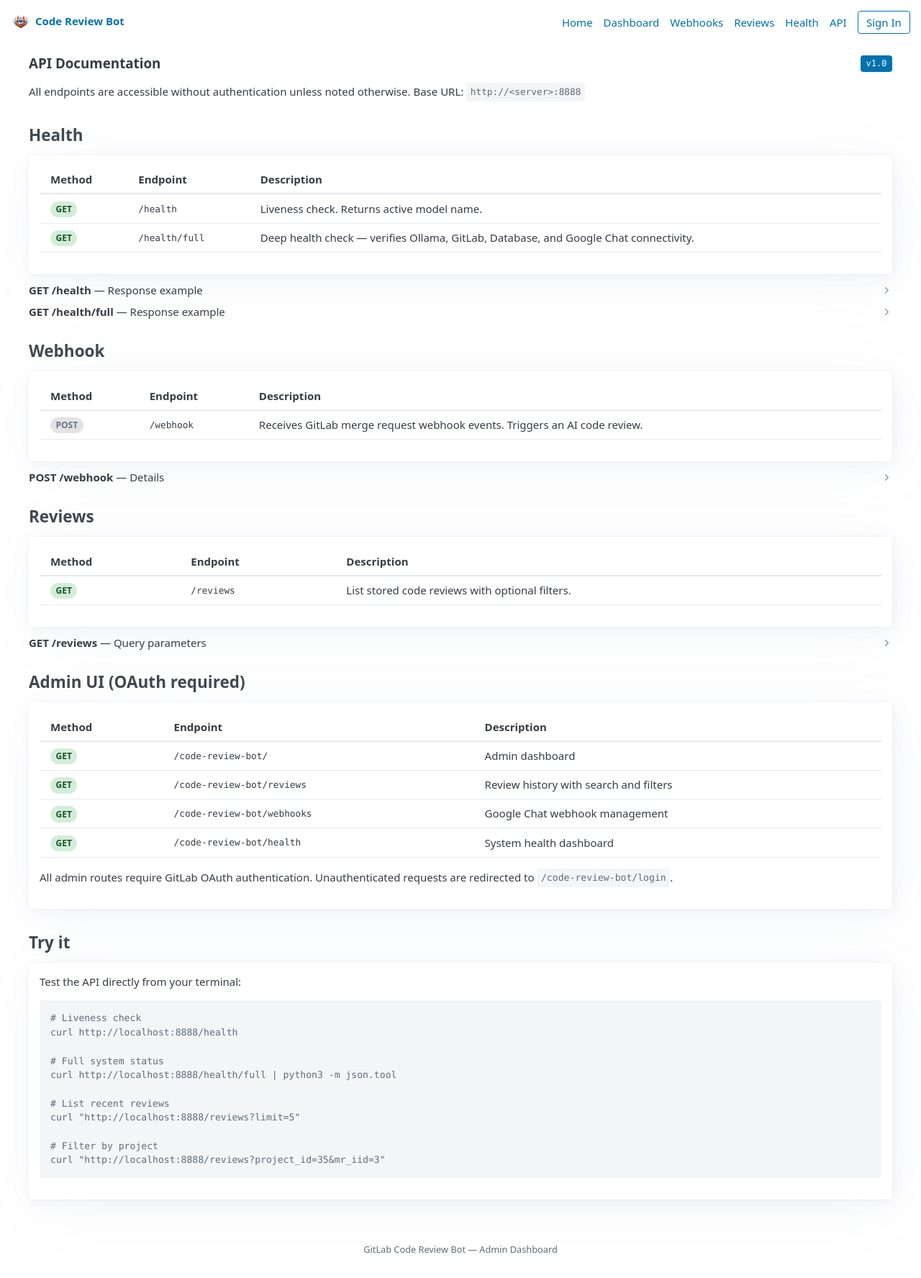
After one commit to xsugra/gitlab-code-reviews, a FastAPI app: template app/templates/api_docs.html in a window 1280 px wide. The commit adds this page. Shown: the whole page at 72% size. Run offline with FastAPI, Linux system fonts and the light colour scheme; the template is opened without the code that fills it, so the values that code supplies are empty; parts of the project's set-up code (start-up, migrations or seed data) failed here and were passed over.

Commit message:
feat: add API documentation page and refactor templates to use shared base
- Add /api-docs route with interactive API documentation
- Refactor home.html and login.html to extend base.html
- Consolidate all styles into main.css (remove inline <style> blocks)
- Remove obsolete home.css
- Add API link to navigation
- Add favicon to base template
- Conditionally show Sign In / user info in nav based on session

Co-Authored-By: Claude Opus 4.6 <noreply@anthropic.com>

```diff
--- a/app/main.py
+++ b/app/main.py
@@ -49,6 +49,11 @@ app.include_router(admin_router)
 @app.get("/", response_class=HTMLResponse)
 async def homepage(request: Request):
     return templates.TemplateResponse("home.html", {"request": request, "session": None})
+
+
+@app.get("/api-docs", response_class=HTMLResponse)
+async def api_docs(request: Request):
+    return templates.TemplateResponse("api_docs.html", {"request": request, "session": None})
 
 
 @app.get("/health")
--- a/app/static/main.css
+++ b/app/static/main.css
@@ -245,8 +245,9 @@ nav .brand {
 }
 
 .model-tag {
+    color: white;
     display: inline-block;
-    background: var(--pico-secondary-background);
+    background: var(--pico-primary-background);
     padding: 0.15rem 0.5rem;
     border-radius: 4px;
     font-family: var(--pico-font-family-monospace);
@@ -274,8 +275,12 @@ nav .brand {
 }
 
 @keyframes spin {
-    from { transform: rotate(0deg); }
-    to { transform: rotate(360deg); }
+    from {
+        transform: rotate(0deg);
+    }
+    to {
+        transform: rotate(360deg);
+    }
 }
 
 .actions-row {
--- /dev/null
+++ b/app/templates/api_docs.html
@@ -0,0 +1,246 @@
+{% extends "base.html" %}
+{% block title %}API Documentation • Code Review Bot{% endblock %}
+{% block content %}
+<div class="section-header">
+    <h2>API Documentation</h2>
+    <span class="model-tag">v1.0</span>
+</div>
+
+<p>All endpoints are accessible without authentication unless noted otherwise. Base URL: <code class="mono">http://&lt;server&gt;:8888</code></p>
+
+<h3>Health</h3>
+<article>
+    <table>
+        <thead>
+            <tr>
+                <th>Method</th>
+                <th>Endpoint</th>
+                <th>Description</th>
+            </tr>
+        </thead>
+        <tbody>
+            <tr>
+                <td><span class="badge badge-enabled">GET</span></td>
+                <td class="mono">/health</td>
+                <td>Liveness check. Returns active model name.</td>
+            </tr>
+            <tr>
+                <td><span class="badge badge-enabled">GET</span></td>
+                <td class="mono">/health/full</td>
+                <td>Deep health check — verifies Ollama, GitLab, Database, and Google Chat connectivity.</td>
+            </tr>
+        </tbody>
+    </table>
+</article>
+
+<details>
+    <summary><strong>GET /health</strong> — Response example</summary>
+    <pre><code>{
+  "ok": true,
+  "model": "qwen2.5-coder:14b"
+}</code></pre>
+</details>
+
+<details>
+    <summary><strong>GET /health/full</strong> — Response example</summary>
+    <pre><code>{
+  "model": "qwen2.5-coder:14b",
+  "ollama": {
+    "status": "ok",
+    "url": "http://host.docker.internal:11434",
+    "models_available": ["qwen2.5-coder:14b"],
+    "target_model_loaded": true
+  },
+  "gitlab": {
+    "status": "ok",
+    "url": "http://192.168.1.10:8088",
+    "version": {"version": "17.4.0", "revision": "abc123"}
+  },
+  "db": {
+    "status": "ok",
+    "path": "/data/reviews.db",
+    "total_reviews_sampled": 1
+  },
+  "google_chat": {
+    "status": "configured",
+    "webhooks_total": 2,
+    "webhooks_active": 1
+  },
+  "healthy": true
+}</code></pre>
+</details>
+
+<h3>Webhook</h3>
+<article>
+    <table>
+        <thead>
+            <tr>
+                <th>Method</th>
+                <th>Endpoint</th>
+                <th>Description</th>
+            </tr>
+        </thead>
+        <tbody>
+            <tr>
+                <td><span class="badge badge-disabled">POST</span></td>
+                <td class="mono">/webhook</td>
+                <td>Receives GitLab merge request webhook events. Triggers an AI code review.</td>
+            </tr>
+        </tbody>
+    </table>
+</article>
+
+<details>
+    <summary><strong>POST /webhook</strong> — Details</summary>
+    <h4>Headers</h4>
+    <table>
+        <thead>
+            <tr>
+                <th>Header</th>
+                <th>Required</th>
+                <th>Description</th>
+            </tr>
+        </thead>
+        <tbody>
+            <tr>
+                <td class="mono">X-Gitlab-Token</td>
+                <td>If <code>GITLAB_WEBHOOK_SECRET</code> is set</td>
+                <td>Must match the configured webhook secret</td>
+            </tr>
+            <tr>
+                <td class="mono">X-Gitlab-Event</td>
+                <td>No</td>
+                <td>Event type (logged for debugging)</td>
+            </tr>
+        </tbody>
+    </table>
+    <h4>Accepted events</h4>
+    <ul>
+        <li><code>object_kind: "merge_request"</code> with action <code>open</code>, <code>reopen</code>, or <code>update</code> (with new commits)</li>
+    </ul>
+    <h4>Response</h4>
+    <pre><code>{"queued": true, "project_id": 35, "mr_iid": 12}</code></pre>
+    <p>The review runs asynchronously in the background. Results are posted directly to the MR as a comment.</p>
+</details>
+
+<h3>Reviews</h3>
+<article>
+    <table>
+        <thead>
+            <tr>
+                <th>Method</th>
+                <th>Endpoint</th>
+                <th>Description</th>
+            </tr>
+        </thead>
+        <tbody>
+            <tr>
+                <td><span class="badge badge-enabled">GET</span></td>
+                <td class="mono">/reviews</td>
+                <td>List stored code reviews with optional filters.</td>
+            </tr>
+        </tbody>
+    </table>
+</article>
+
+<details>
+    <summary><strong>GET /reviews</strong> — Query parameters</summary>
+    <table>
+        <thead>
+            <tr>
+                <th>Parameter</th>
+                <th>Type</th>
+                <th>Default</th>
+                <th>Description</th>
+            </tr>
+        </thead>
+        <tbody>
+            <tr>
+                <td class="mono">project_id</td>
+                <td>int</td>
+                <td>—</td>
+                <td>Filter by GitLab project ID</td>
+            </tr>
+            <tr>
+                <td class="mono">mr_iid</td>
+                <td>int</td>
+                <td>—</td>
+                <td>Filter by merge request IID</td>
+            </tr>
+            <tr>
+                <td class="mono">limit</td>
+                <td>int</td>
+                <td>50</td>
+                <td>Max results (max 200)</td>
+            </tr>
+        </tbody>
+    </table>
+    <h4>Response example</h4>
+    <pre><code>[
+  {
+    "id": 1,
+    "project_id": 35,
+    "project_name": "web/code-reviews",
+    "mr_iid": 3,
+    "mr_title": "feat: add user auth",
+    "mr_url": "http://gitlab.local/web/code-reviews/-/merge_requests/3",
+    "model": "qwen2.5-coder:14b",
+    "chunks_count": 2,
+    "review_text": "## Summary\n...",
+    "created_at": "2025-05-16T14:30:00"
+  }
+]</code></pre>
+</details>
+
+<h3>Admin UI (OAuth required)</h3>
+<article>
+    <table>
+        <thead>
+            <tr>
+                <th>Method</th>
+                <th>Endpoint</th>
+                <th>Description</th>
+            </tr>
+        </thead>
+        <tbody>
+            <tr>
+                <td><span class="badge badge-enabled">GET</span></td>
+                <td class="mono">/code-review-bot/</td>
+                <td>Admin dashboard</td>
+            </tr>
+            <tr>
+                <td><span class="badge badge-enabled">GET</span></td>
+                <td class="mono">/code-review-bot/reviews</td>
+                <td>Review history with search and filters</td>
+            </tr>
+            <tr>
+                <td><span class="badge badge-enabled">GET</span></td>
+                <td class="mono">/code-review-bot/webhooks</td>
+                <td>Google Chat webhook management</td>
+            </tr>
+            <tr>
+                <td><span class="badge badge-enabled">GET</span></td>
+                <td class="mono">/code-review-bot/health</td>
+                <td>System health dashboard</td>
+            </tr>
+        </tbody>
+    </table>
+    <p>All admin routes require GitLab OAuth authentication. Unauthenticated requests are redirected to <code>/code-review-bot/login</code>.</p>
+</article>
+
+<h3>Try it</h3>
+<article>
+    <p>Test the API directly from your terminal:</p>
+    <pre><code># Liveness check
+curl http://localhost:8888/health
+
+# Full system status
+curl http://localhost:8888/health/full | python3 -m json.tool
+
+# List recent reviews
+curl "http://localhost:8888/reviews?limit=5"
+
+# Filter by project
+curl "http://localhost:8888/reviews?project_id=35&mr_iid=3"</code></pre>
+</article>
+{% endblock %}
--- a/app/templates/base.html
+++ b/app/templates/base.html
@@ -20,6 +20,7 @@
             <li><a href="/code-review-bot/webhooks">Webhooks</a></li>
             <li><a href="/code-review-bot/reviews">Reviews</a></li>
             <li><a href="/code-review-bot/health">Health</a></li>
+            <li><a href="/api-docs">API</a></li>
             {% if session %}
             <li>
                 <span class="user-info">
```
Also changed, not shown: app/templates/home.html (+8 -5 lines).
